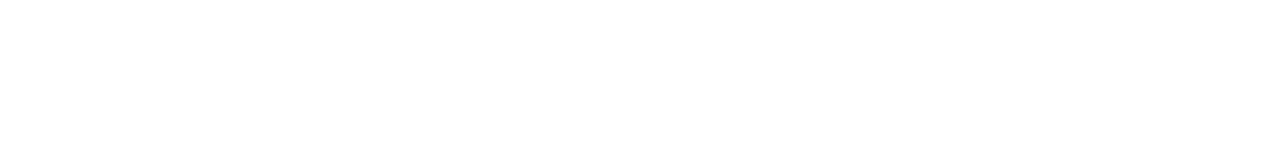
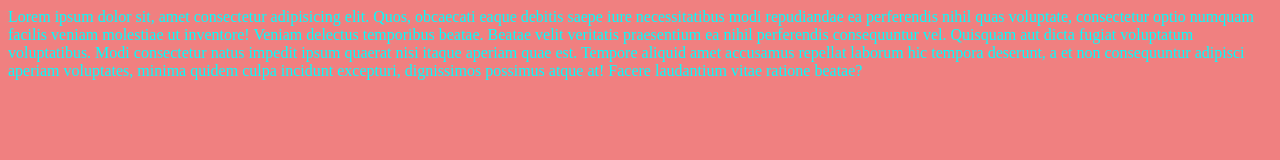
Before and after one commit to ku13shov/test1, a website: page app/index.html in a window 1280 px wide. Drawn offline with Linux system fonts and the light colour scheme; files that its build step writes are made by us from their sources.

Commit message:
second commit

```diff
--- a/app/index.html
+++ b/app/index.html
@@ -10,6 +10,10 @@
     <title>Document</title>
 </head>
 <body>
-
+    <div>
+        Lorem ipsum dolor sit, amet consectetur adipisicing elit. Quos, obcaecati eaque debitis saepe iure necessitatibus modi repudiandae ea perferendis nihil quas voluptate, consectetur optio numquam facilis veniam molestiae ut inventore!
+        Veniam delectus temporibus beatae. Beatae velit veritatis praesentium ea nihil perferendis consequuntur vel. Quisquam aut dicta fugiat voluptatum voluptatibus. Modi consectetur natus impedit ipsum quaerat nisi itaque aperiam quae est.
+        Tempore aliquid amet accusamus repellat laborum hic tempora deserunt, a et non consequuntur adipisci aperiam voluptates, minima quidem culpa incidunt excepturi, dignissimos possimus atque at! Facere laudantium vitae ratione beatae?
+    </div>
 </body>
 </html>
--- a/app/js/main.js
+++ b/app/js/main.js
@@ -0,0 +1 @@
+console.log('hello')
--- a/app/scss/style.scss
+++ b/app/scss/style.scss
@@ -0,0 +1,4 @@
+body {
+    background-color: lightcoral;
+    color: aqua;
+}
```
Also changed, not shown: app/css/style.min.css, app/js/main.min.js.
